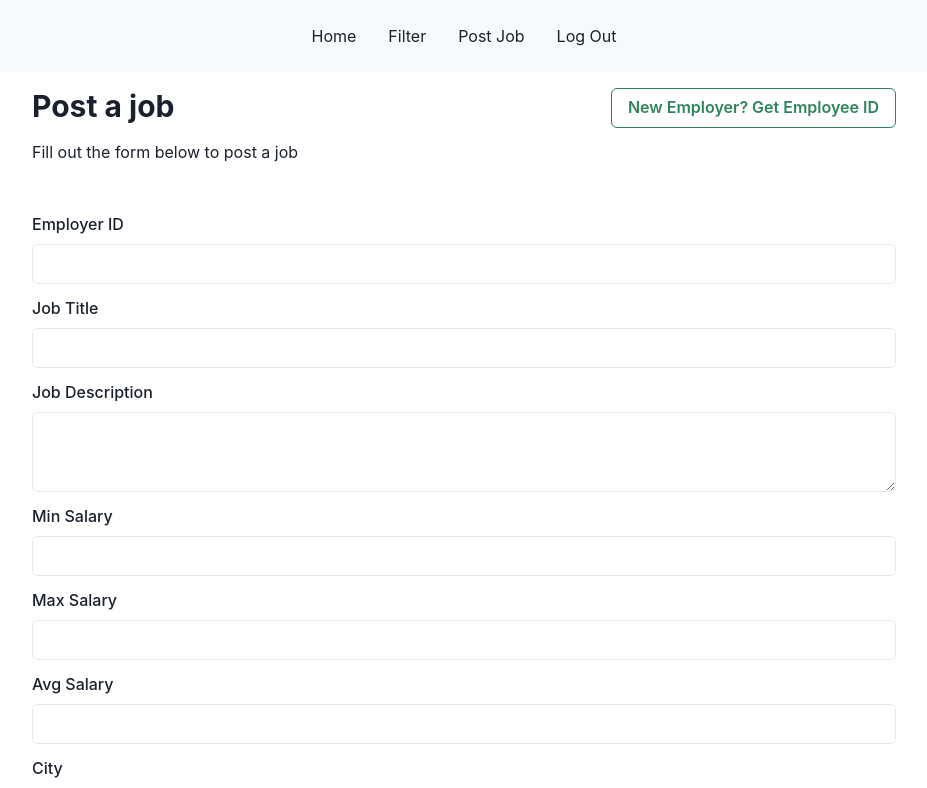
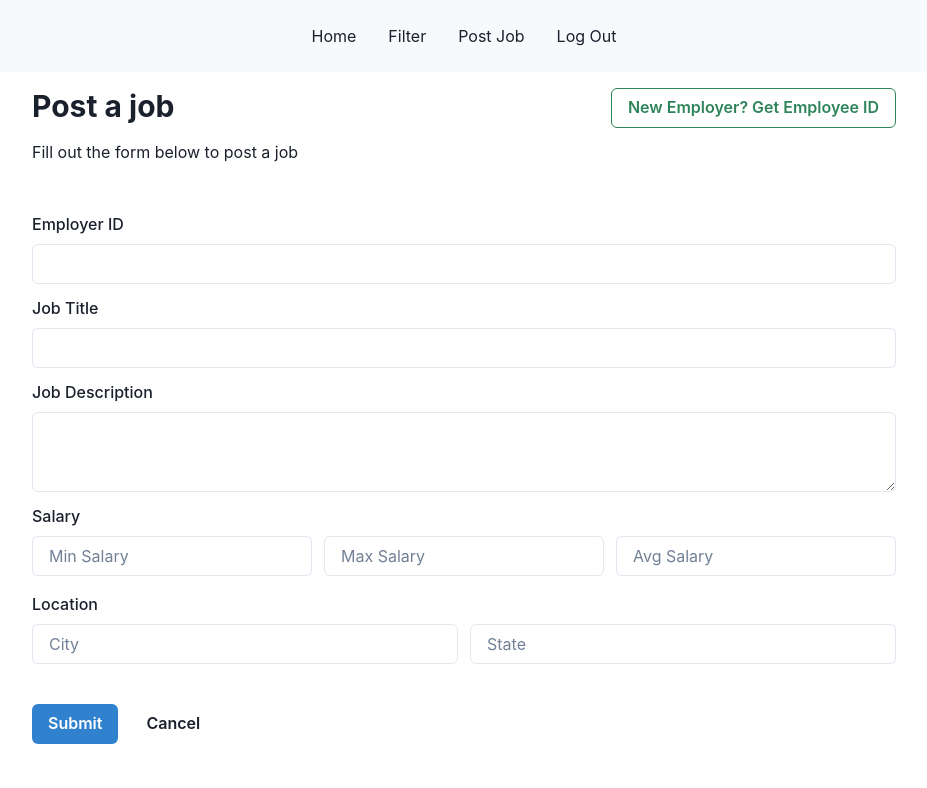
Before and after one commit to ivanmudarth/JobBoard, a React (Create React App) app in the folder client/: page /postjob/1 in a window 1280 px wide. Shown: the top 788 px of the page, without its empty margins (176-1103 px from the left). Built offline with nearby package versions, Linux system fonts and the light colour scheme.

Commit message:
add backend for post a job

```diff
--- a/client/src/components/JobPostingForm.js
+++ b/client/src/components/JobPostingForm.js
@@ -1,4 +1,4 @@
-import React from 'react';
+import React from "react";
 import { useState } from "react";
 import {
   VStack,
@@ -18,11 +18,11 @@ import {
   Input,
   Textarea,
   FormErrorMessage,
-    ModalFooter
-  } from '@chakra-ui/react';
-import Navbar from './NavBar';
+  ModalFooter,
+} from "@chakra-ui/react";
+import Navbar from "./NavBar";
 
-import { useNavigate } from 'react-router-dom';
+import { useNavigate } from "react-router-dom";
 import { useParams } from "react-router-dom";
 
 const JobPostingForm = () => {
@@ -39,8 +39,8 @@ const JobPostingForm = () => {
   };
 
   const goBackToLogin = () => {
-        navigate(`/home/${id}`)
-    }
+    navigate(`/home/${id}`);
+  };
 
   const [formData, setFormData] = useState({
     employerId: undefined,
@@ -54,14 +54,13 @@ const JobPostingForm = () => {
   });
 
   const [employerDetails, setEmployerDetails] = useState({
-        employerName: '',
-        employeeCount: '',
-        revenue: '',
-        ownershipType: '',
-        city: '',
-        state: '',
+    employerName: "",
+    employeeCount: "",
+    revenue: "",
+    ownershipType: "",
+    city: "",
+    state: "",
   });
-
 
   const [jobDescriptionError, setJobDescriptionError] = useState("");
 
@@ -86,21 +85,37 @@ const JobPostingForm = () => {
     }));
   };
 
-      const handleSubmit = (e) => {
+  const handleModalSubmit = (e) => {
     e.preventDefault();
-        console.log(formData); // replace with your own logic for submitting the data
+    const eId = getEmployerID();
+    setIsModalOpen(false); // close modal
   };
 
-      const getEmployerID = () => {
-        // get new ID here
-        setFormData({employerId: 5}) // change this to new ID
-        setIsModalOpen(false); // close modal
+  async function getEmployerID() {
+    fetch("/api/createEmployer", {
+      method: "POST",
+      headers: { "Content-Type": "application/json" },
+      body: JSON.stringify({ employerDetails }),
+    })
+      .then((response) => response.json())
+      .then((data) => {
+        setFormData({ employerId: data[0].id });
+      });
   }
 
+  const handleFormSubmit = (e) => {
+    e.preventDefault();
+    addJob();
+    navigate(`/filter/${id}`);
+  };
+
   const addJob = () => {
-        // add job and then navigate
-        navigate(`/filter/${id}`)
-      }
+    fetch("/api/createJobPosting", {
+      method: "POST",
+      headers: { "Content-Type": "application/json" },
+      body: JSON.stringify({ formData }),
+    });
+  };
 
   return (
     <Box>
@@ -111,7 +126,11 @@ const JobPostingForm = () => {
             <Heading size="lg" mb={2}>
               Post a job
             </Heading>
-          <Button colorScheme="green" variant="outline"  onClick={handleSaveClick}>
+            <Button
+              colorScheme="green"
+              variant="outline"
+              onClick={handleSaveClick}
+            >
               New Employer? Get Employee ID
             </Button>
           </Flex>
@@ -148,52 +167,58 @@ const JobPostingForm = () => {
               />
               <FormErrorMessage>{jobDescriptionError}</FormErrorMessage>
             </FormControl>
-        <FormControl mb={3}>
-          <FormLabel>Min Salary</FormLabel>
+            <FormLabel>Salary</FormLabel>
+            <Flex mb={4}>
+              <FormControl>
                 <Input
                   type="number"
                   name="minSalary"
                   value={formData.minSalary}
                   onChange={handleChange}
+                  placeholder="Min Salary"
                 />
               </FormControl>
-        <FormControl mb={3}>
-          <FormLabel>Max Salary</FormLabel>
+              <FormControl mr={3} ml={3}>
                 <Input
                   type="number"
                   name="maxSalary"
                   value={formData.maxSalary}
                   onChange={handleChange}
+                  placeholder="Max Salary"
                 />
               </FormControl>
-        <FormControl mb={3}>
-          <FormLabel>Avg Salary</FormLabel>
+              <FormControl>
                 <Input
                   type="number"
                   name="avgSalary"
                   value={formData.avgSalary}
                   onChange={handleChange}
+                  placeholder="Avg Salary"
                 />
               </FormControl>
-        <FormControl mb={3}>
-          <FormLabel>City</FormLabel>
+            </Flex>
+            <FormLabel>Location</FormLabel>
+            <Flex mb={10}>
+              <FormControl mr={1.5}>
                 <Input
                   type="text"
                   name="city"
                   value={formData.city}
                   onChange={handleChange}
+                  placeholder="City"
                 />
               </FormControl>
-        <FormControl mb={3}>
-          <FormLabel>State</FormLabel>
+              <FormControl ml={1.5}>
                 <Input
                   type="text"
                   name="state"
                   value={formData.state}
                   onChange={handleChange}
+                  placeholder="State"
                 />
               </FormControl>
-        <Button colorScheme="blue" mr={3} onClick={addJob}>
+            </Flex>
+            <Button colorScheme="blue" mr={3} onClick={handleFormSubmit}>
               Submit
             </Button>
             <Button variant="ghost" onClick={goBackToLogin}>
@@ -265,7 +290,7 @@ const JobPostingForm = () => {
               </form>
             </ModalBody>
             <ModalFooter>
-            <Button colorScheme="blue" mr={3} onClick={getEmployerID}>
+              <Button colorScheme="blue" mr={3} onClick={handleModalSubmit}>
                 Submit
               </Button>
               <Button variant="ghost" onClick={handleCloseModal}>
@@ -274,7 +299,6 @@ const JobPostingForm = () => {
             </ModalFooter>
           </ModalContent>
         </Modal>
-
       </Box>
     </Box>
   );
```
Also changed, not shown: 1 other file (tests, documents, lock files or other folders). Lines whose indentation alone changed are shown as unchanged.
